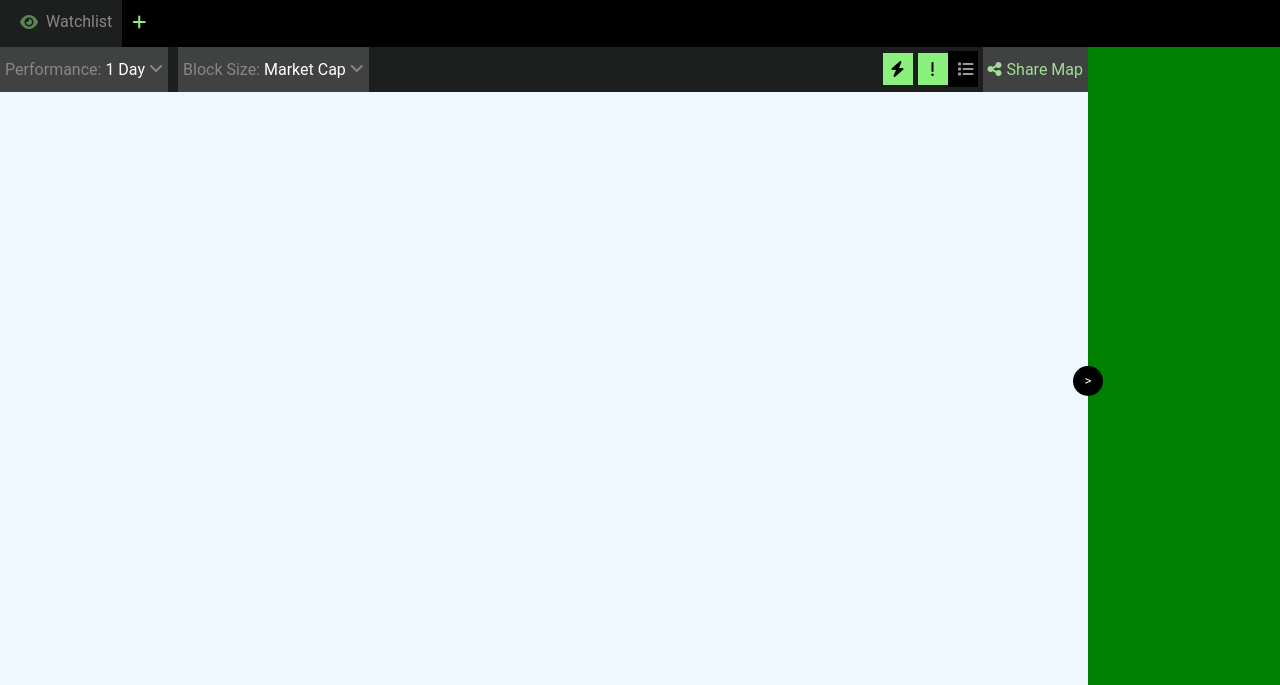
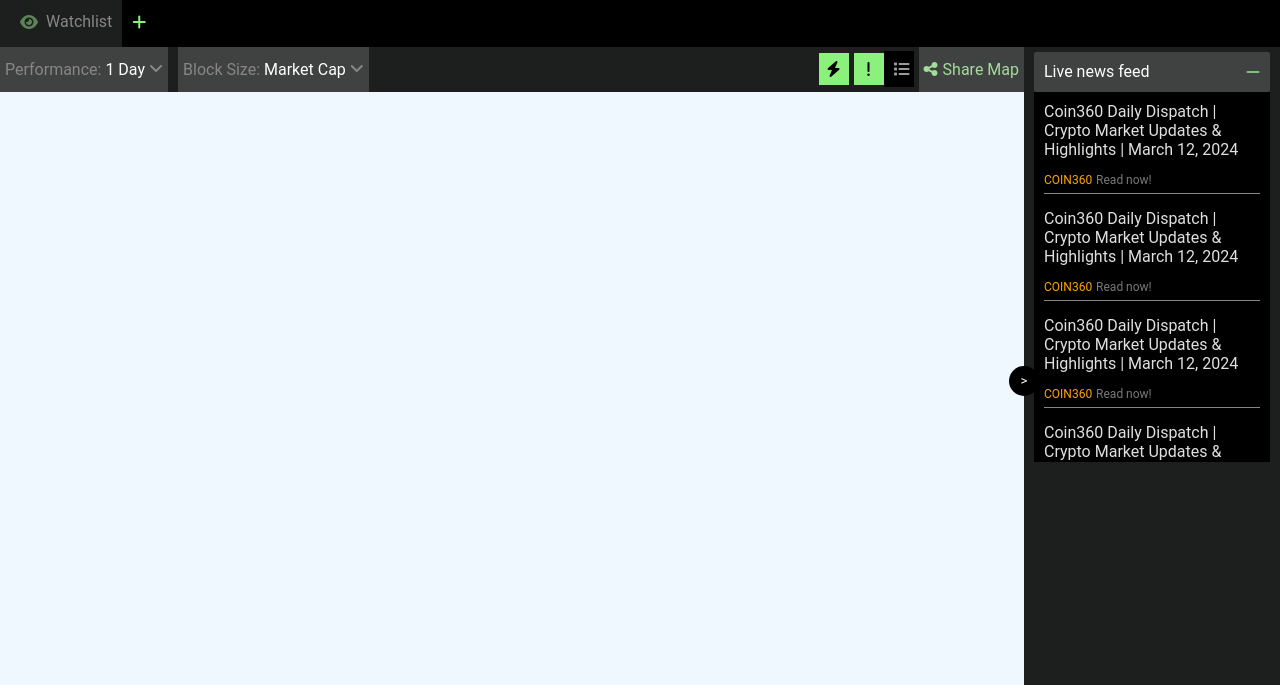
Before and after one commit to akbarbareghe/Front_Coin360, a plain HTML site: page index.html in a window 1280 px wide. Shown: the part 115-800 px from the top of the page. Drawn offline with Linux system fonts and the light colour scheme.

Commit message:
live news feed

```diff
--- a/css/style.css
+++ b/css/style.css
@@ -9,11 +9,11 @@ body {
     background-color: #1d1f1e;
 }
 
-.nav-left-ul{
+.nav-left-ul {
     align-self: center;
 }
 
-.nav-left-ul li{
+.nav-left-ul li {
     list-style-type: none;
     display: inline-block;
     color: #fff;
@@ -21,31 +21,33 @@ body {
     transition: color 0.2s;
 }
 
-.nav-left-ul li:hover{
+.nav-left-ul li:hover {
     cursor: pointer;
     color: green;
 }
 
-.nav-left-span{
+.nav-left-span {
     color: #fff;
     align-self: center;
     margin-left: 10px;
     background-color: #5c8456;
-    clip-path: polygon(0 0,100% 0,100% 100%,0 100%,14px 50%);
+    clip-path: polygon(0 0, 100% 0, 100% 100%, 0 100%, 14px 50%);
     padding: 5px 10px 5px 20px;
     text-align: center;
 }
 
-span:hover{
+span:hover {
     cursor: pointer;
 }
-.stake-ufc{
+
+.stake-ufc {
     padding: 5px;
     background-color: black;
     margin: 5px 0px;
     margin-left: 8px;
 }
-a{
+
+a {
     text-decoration: none;
 }
 
@@ -60,7 +62,7 @@ a{
     background-size: cover;
 }
 
-.btn-close-banner{
+.btn-close-banner {
     z-index: 100;
     background-color: rgb(216, 216, 216);
     border: none;
@@ -71,7 +73,7 @@ a{
     font-size: 10px;
 }
 
-.btn-close-banner:hover{
+.btn-close-banner:hover {
     cursor: pointer;
 }
 
@@ -80,7 +82,8 @@ a{
 nav {
     display: flex;
     justify-content: space-between;
-    background-color: #2a2b2b;;
+    background-color: #2a2b2b;
+    ;
 }
 
 .nav-left {
@@ -88,7 +91,7 @@ nav {
     display: flex;
 }
 
-.nav-left i{
+.nav-left i {
     color: #fff;
     align-self: center;
     font-size: 20px;
@@ -97,9 +100,10 @@ nav {
     display: none;
 }
 
-.nav-left-logo{
+.nav-left-logo {
     padding: 10px;
 }
+
 /* nav-right */
 .nav-right {
     height: 100%;
@@ -107,7 +111,7 @@ nav {
     flex-direction: row-reverse;
 }
 
-.container-log-in{
+.container-log-in {
     display: flex;
     background-color: #7ec17f;
     color: #262626;
@@ -116,14 +120,16 @@ nav {
     margin: 5px;
     border-radius: 5px;
 }
-.fa-user::after{
+
+.fa-user::after {
     content: " Log In";
 }
-.container-log-in:hover{
+
+.container-log-in:hover {
     cursor: pointer;
 }
 
-.container-language{
+.container-language {
     display: flex;
     align-items: center;
     background-color: #404141;
@@ -131,24 +137,30 @@ nav {
     margin: 2px;
     padding: 5px;
 }
-.container-language:hover{
+
+.container-language:hover {
     cursor: pointer;
 }
-.fa-globe::after{
+
+.fa-globe::after {
     content: " USD";
 }
-.container-search{
+
+.container-search {
     display: flex;
     align-items: center;
     padding: 5px;
-    background: rgba(29,31,30,.7);
+    background: rgba(29, 31, 30, .7);
 }
-.fa-search{
+
+.fa-search {
     color: #888686;
     margin-right: 5px;
-    background-color: rgba(29,31,30,.7);;
+    background-color: rgba(29, 31, 30, .7);
+    ;
 }
-.input-search{
+
+.input-search {
     color: #888686;
     border: none;
     box-sizing: border-box;
@@ -156,7 +168,8 @@ nav {
     padding: 5px;
     width: 100px;
 }
-.input-search:focus{
+
+.input-search:focus {
     border: none;
     outline: 0;
     box-sizing: border-box;
@@ -171,17 +184,18 @@ nav {
     background-color: #000;
     align-items: center;
 }
-.watch-list-left:hover{
+
+.watch-list-left:hover {
     cursor: pointer;
 }
 
-.watch-list i{
+.watch-list i {
     color: #8cf17c;
     margin-left: 10px;
 }
 
 
-.watch-list-left{
+.watch-list-left {
     background-color: #1d1f1e;
     height: 100%;
     display: flex;
@@ -207,8 +221,7 @@ nav {
 /* container-cryptos */
 .container-cryptos {
     display: grid;
-    grid-template-columns: 85vw 15vw;
-    background-color: green;
+    grid-template-columns: 80vw 20vw;
 }
 
 .container-cryptos-left {
@@ -223,7 +236,7 @@ nav {
     justify-content: space-between;
 }
 
-.crypto-filters-left{
+.crypto-filters-left {
     display: flex;
 }
 
@@ -234,7 +247,7 @@ nav {
 }
 
 
-.performance{
+.performance {
     display: flex;
     flex-direction: row-reverse;
     padding: 5px;
@@ -243,19 +256,19 @@ nav {
     color: #888686;
 }
 
-.performance a{
+.performance a {
     color: #888686;
 }
 
-.performance i{
+.performance i {
     margin-left: 4px;
 }
 
-.performance a span{
+.performance a span {
     color: #fff
 }
 
-.block-size{
+.block-size {
     display: flex;
     flex-direction: row-reverse;
     padding: 5px;
@@ -264,29 +277,31 @@ nav {
     color: #888686;
     margin-left: 10px;
 }
-.block-size a{
+
+.block-size a {
     color: #888686;
 }
-.block-size i{
+
+.block-size i {
     margin-left: 4px;
 }
 
-.block-size a span{
+.block-size a span {
     color: #fff
 }
 
-.crypto-filters-right{
+.crypto-filters-right {
     display: flex;
     align-items: center;
 }
 
-.fa-flash{
+.fa-flash {
     background-color: #8cf17c;
     padding: 8px;
     width: 30px;
 }
 
-.fa-exclamation{
+.fa-exclamation {
     text-align: center;
     background-color: #8cf17c;
     padding: 8px;
@@ -294,7 +309,7 @@ nav {
     width: 30px;
 }
 
-.fa-list{
+.fa-list {
     color: #9b9b9b;
     text-align: center;
     background-color: #000;
@@ -302,7 +317,7 @@ nav {
     width: 30px;
 }
 
-.share-map{
+.share-map {
     display: flex;
     color: #a2dd99;
     background-color: #404141;
@@ -311,38 +326,90 @@ nav {
     padding: 5px;
     margin-left: 5px;
 }
-.share-map a{
+
+.share-map a {
     color: #a2dd99;
     margin-left: 5px;
 }
 
-.fa-flash:hover{
+.fa-flash:hover {
     cursor: pointer;
 }
-.fa-exclamation:hover{
+
+.fa-exclamation:hover {
     cursor: pointer;
 }
-.fa-list:hover{
+
+.fa-list:hover {
     cursor: pointer;
 }
-.share-map:hover{
+
+.share-map:hover {
     cursor: pointer;
 }
 
 /* -------------------------------------- */
-.hide-container-cryptos-right{
+.hide-container-cryptos-right {
     position: relative;
-    top :50%;
+    top: 50%;
     left: -15px;
     border-radius: 50%;
     padding: 5px;
     color: #fff;
     background-color: black;
     border: none;
-    width:30px;
+    width: 30px;
     height: 30px;
 }
 
-.hide-container-cryptos-right:hover{
+.hide-container-cryptos-right:hover {
     cursor: pointer;
 }
+
+.live-news-feed {
+    margin: -25px 10px 0px 10px;
+}
+
+.news-title {
+    height: 40px;
+    background-color: #404141;
+    border-radius: 2px;
+    display: flex;
+    align-items: center;
+    color: #fff;
+    justify-content: space-between;
+    padding-left: 10px;
+    padding-right: 10px;
+}
+
+.news-title i {
+    color: #7ec17f;
+}
+
+.news-list{
+    height: 370px;
+    background-color: #000;
+    overflow-y: scroll;
+    padding: 10px;
+}
+
+.news a{
+    color: #e0e0e0;
+}
+
+.news-time-subject{
+    margin-top: 10px;
+    padding-bottom: 5px;
+    margin-bottom: 15px;
+    border-bottom: 1px solid #888686;
+}
+
+.news-subject{
+    color: orange!important;
+    font-size: 12px;
+}
+
+.news-time{
+    color: rgb(122, 121, 121)!important;
+    font-size: 12px;
+}
--- a/index.html
+++ b/index.html
@@ -108,6 +108,61 @@
             <!-- container-cryptos-right -->
             <div class="container-cryptos-right">
                 <button id="btn_hide" class="hide-container-cryptos-right" onclick="resizeDiv()">></button>
+                <div class="live-news-feed">
+                    <div class="news-title">
+                        <p>Live news feed</p>
+                        <i class="fa fa-minus"></i>
+                    </div>
+                    <div class="news-list">
+                            <div class="news">
+                                <a href="#">Coin360 Daily Dispatch | Crypto Market Updates & Highlights | March 12, 2024</a>
+                                <div class="news-time-subject">
+                                    <a href="#" class="news-subject">COIN360</a>
+                                    <a href="" class="news-time">Read now!</a>
+                                </div>
+                            </div>
+
+                            <div class="news">
+                                <a href="#">Coin360 Daily Dispatch | Crypto Market Updates & Highlights | March 12, 2024</a>
+                                <div class="news-time-subject">
+                                    <a href="#" class="news-subject">COIN360</a>
+                                    <a href="" class="news-time">Read now!</a>
+                                </div>
+                            </div>
+
+                            <div class="news">
+                                <a href="#">Coin360 Daily Dispatch | Crypto Market Updates & Highlights | March 12, 2024</a>
+                                <div class="news-time-subject">
+                                    <a href="#" class="news-subject">COIN360</a>
+                                    <a href="" class="news-time">Read now!</a>
+                                </div>
+                            </div>
+
+                            <div class="news">
+                                <a href="#">Coin360 Daily Dispatch | Crypto Market Updates & Highlights | March 12, 2024</a>
+                                <div class="news-time-subject">
+                                    <a href="#" class="news-subject">COIN360</a>
+                                    <a href="" class="news-time">Read now!</a>
+                                </div>
+                            </div>
+
+                            <div class="news">
+                                <a href="#">Coin360 Daily Dispatch | Crypto Market Updates & Highlights | March 12, 2024</a>
+                                <div class="news-time-subject">
+                                    <a href="#" class="news-subject">COIN360</a>
+                                    <a href="" class="news-time">Read now!</a>
+                                </div>
+                            </div>
+
+                            <div class="news">
+                                <a href="#">Coin360 Daily Dispatch | Crypto Market Updates & Highlights | March 12, 2024</a>
+                                <div class="news-time-subject">
+                                    <a href="#" class="news-subject">COIN360</a>
+                                    <a href="" class="news-time">Read now!</a>
+                                </div>
+                            </div>
+                    </div>
+                </div>
             </div>
 
         </div>
--- a/js/app.js
+++ b/js/app.js
@@ -15,7 +15,7 @@ function resizeDiv() {
         i=1;
     }
     else if(i==1){
-        container_cryptos.style.gridTemplateColumns = "85vw 15vw";
+        container_cryptos.style.gridTemplateColumns = "80vw 20vw";
         btn_hide.textContent = ">";
         i=0;
     }
```
